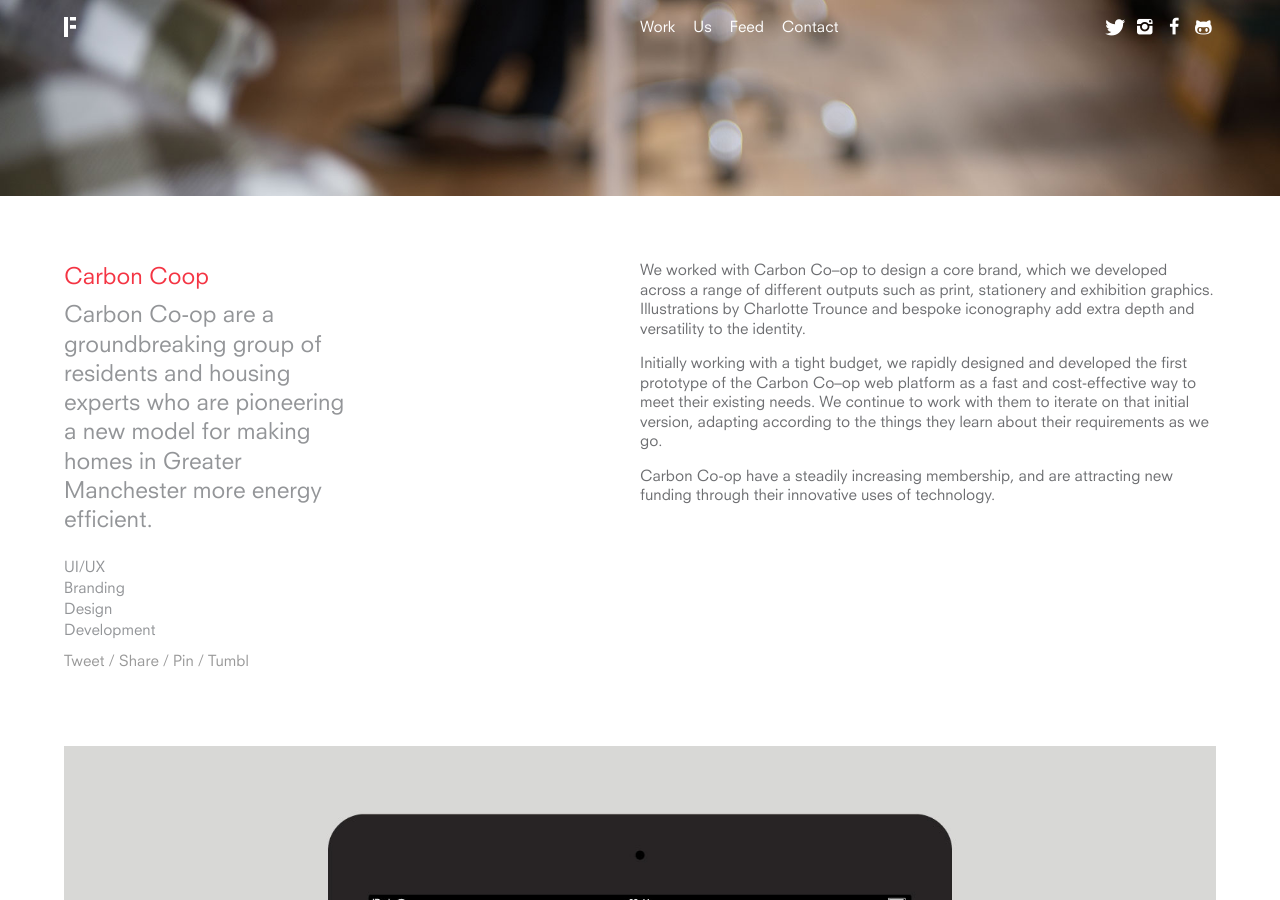
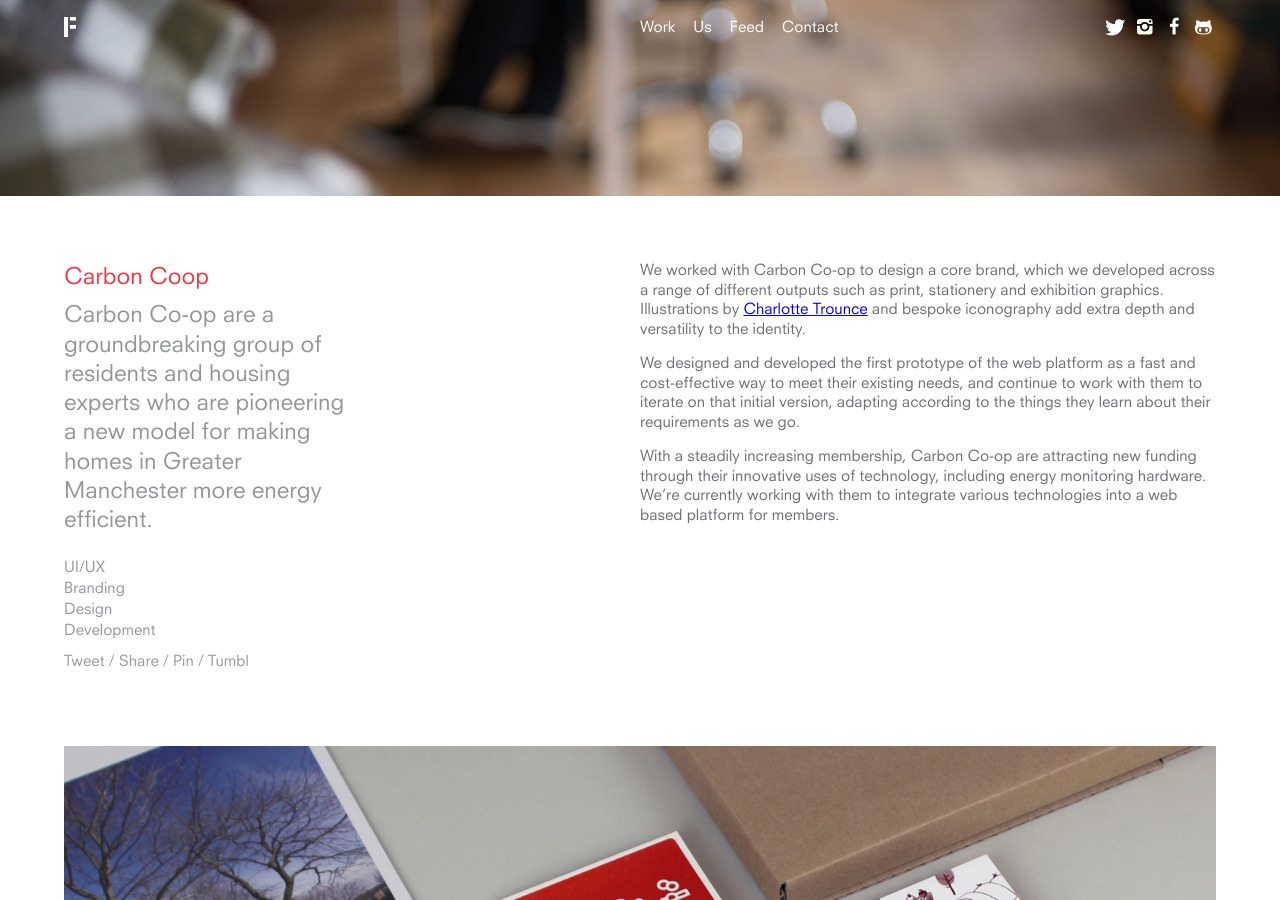
Before and after one commit to EMT/fieldwork-v2, a Jekyll site: the page built from _work/carbon-coop.html, in a window 1280 px wide and 900 px high, scrolled down 389 px. Built offline with Jekyll 4.4.1, drawn with Linux system fonts in a browser that asks for light colours; nearby versions of some CDN libraries.

Commit message:
Copy and image updates to Carbon Coop project page.

```diff
--- a/_work/carbon-coop.html
+++ b/_work/carbon-coop.html
@@ -21,9 +21,9 @@
 			{% include project-title.html %}
 
 			<div class="project-description">
-				<p>We worked with Carbon Co–op to design a core brand, which we developed across a range of different outputs such as print, stationery and exhibition graphics. Illustrations by Charlotte Trounce and bespoke iconography add extra depth and versatility to the identity.</p>
-				<p>Initially working with a tight budget, we rapidly designed and developed the first prototype of the Carbon Co–op web platform as a fast and cost-effective way to meet their existing needs. We continue to work with them to iterate on that initial version, adapting according to the things they learn about their requirements as we go.</p>
-				<p>Carbon Co-op have a steadily increasing membership, and are attracting new funding through their innovative uses of technology.</p>
+				<p>We worked with Carbon Co-op to design a core brand, which we developed across a range of different outputs such as print, stationery and exhibition graphics. Illustrations by <a href="http://charlottetrounce.co.uk/">Charlotte Trounce</a> and bespoke iconography add extra depth and versatility to the identity.</p>
+				<p>We designed and developed the first prototype of the web platform as a fast and cost-effective way to meet their existing needs, and continue to work with them to iterate on that initial version, adapting according to the things they learn about their requirements as we go.</p>
+				<p>With a steadily increasing membership, Carbon Co-op are attracting new funding through their innovative uses of technology, including energy monitoring hardware. We’re currently working with them to integrate various technologies into a web based platform for members.</p>
 			</div>
 		</div>
 	</div>
@@ -33,7 +33,28 @@
 
 	<div class="project-grid">
 
-		<img src="{{ site.baseurl }}/images/tilt/tilt-1.jpg" alt="" />
+		<img src="{{ site.baseurl }}/images/carbon-coop/cc-6.jpg" alt="" />
+
+		<div class="project-grid-col-2">
+			<div><img src="{{ site.baseurl }}/images/plando/pd-workshop2.jpg" alt="" /></div>
+			<div><img src="{{ site.baseurl }}/images/plando/pd-workshop3.jpg" alt="" /></div>
+		</div>
+		<div class="project-grid-col-2">
+			<div><img src="{{ site.baseurl }}/images/plando/pd-workshop4.jpg" alt="" /></div>
+			<div><img src="{{ site.baseurl }}/images/plando/pd-workshop1.jpg" alt="" /></div>
+		</div>
+
+		<img src="{{ site.baseurl }}/images/carbon-coop/cc-3.jpg" alt="" />
+		<img src="{{ site.baseurl }}/images/carbon-coop/cc-2.jpg" alt="" />
+		<img src="{{ site.baseurl }}/images/carbon-coop/cc-7.jpg" alt="" />
+
+		<div class="project-grid-col-2">
+			<div><img src="{{ site.baseurl }}/images/carbon-coop/cc-4.jpg" alt="" /></div>
+			<div><img src="{{ site.baseurl }}/images/carbon-coop/cc-1.jpg" alt="" /></div>
+		</div>
+
+		<img src="{{ site.baseurl }}/images/carbon-coop/cc-iphone.png" alt="" />
+		<img src="{{ site.baseurl }}/images/carbon-coop/cc-browser.jpg" alt="" />
 
 	</div>
 
```
Also changed, not shown: images/carbon-coop/cc-1.jpg (added), images/carbon-coop/cc-2.jpg (added), images/carbon-coop/cc-3.jpg (added), images/carbon-coop/cc-4.jpg (added), images/carbon-coop/cc-6.jpg (added), images/carbon-coop/cc-7.jpg (added), images/carbon-coop/cc-browser.jpg (added), images/carbon-coop/cc-iphone.png (added).
